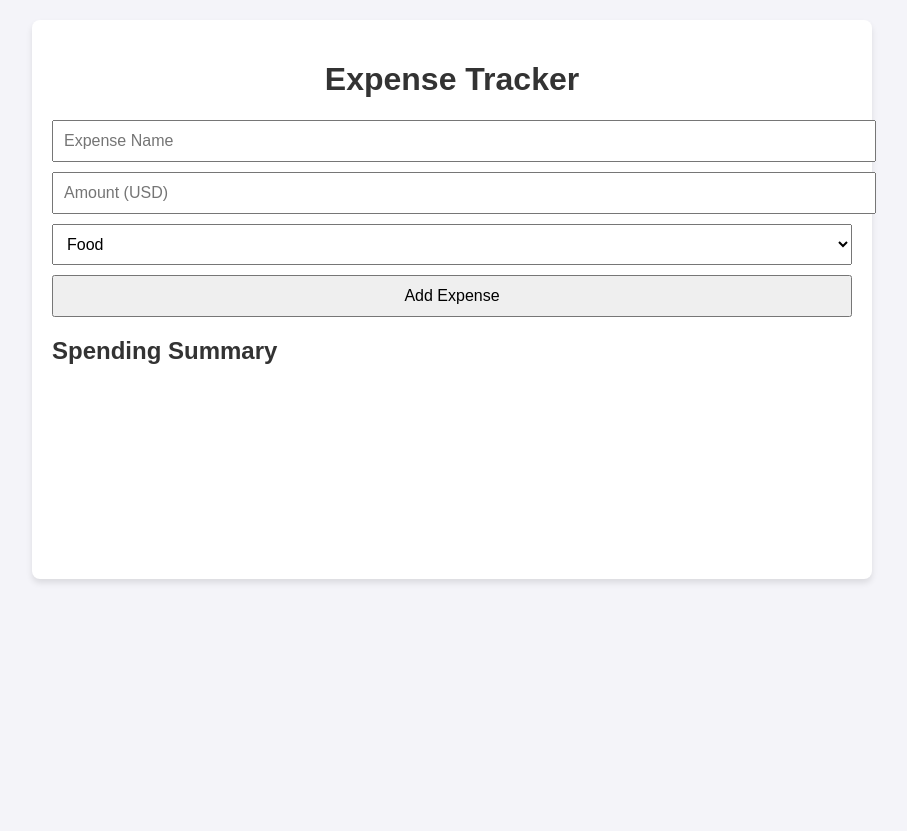
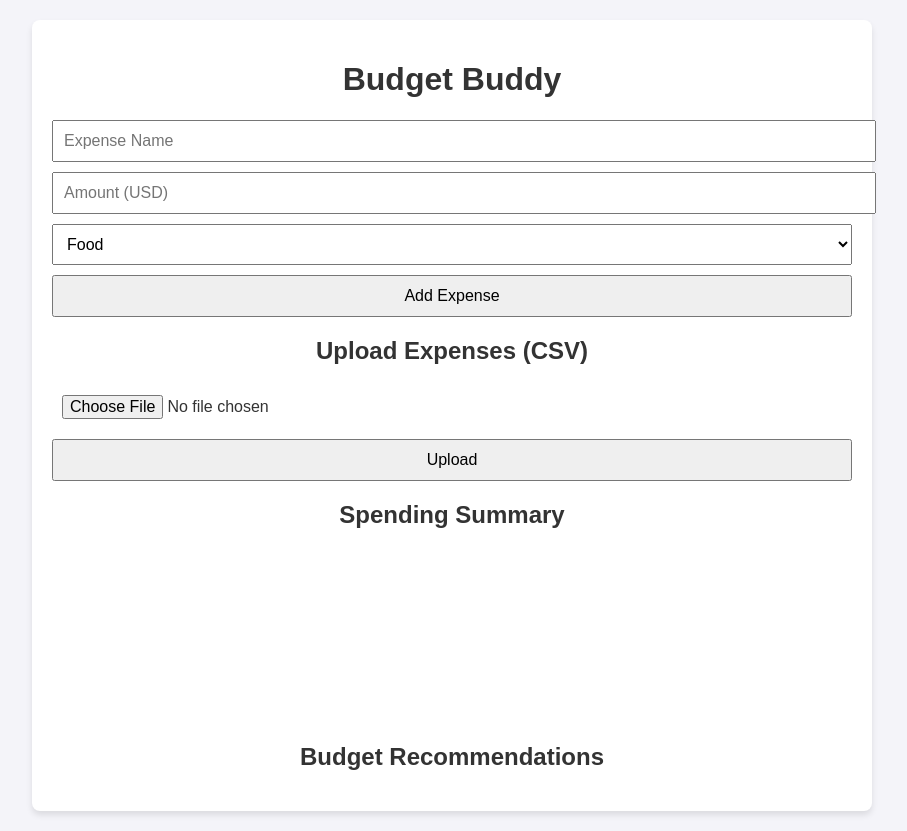
Before and after one commit to siamanna/BudgetBuddy, a Flask app: page / in a window 1280 px wide. Shown: the whole page, without its empty margins (188-1095 px from the left). Before the commit the page ends 583 px from the top, so only its background shows below. Run offline with Flask 3, Linux system fonts and the light colour scheme; a map, chart or similar area stays blank; some libraries are stand-ins or nearby versions.

```diff
--- a/templates/index.html
+++ b/templates/index.html
@@ -3,49 +3,17 @@
   <head>
     <meta charset="utf-8">
     <meta name="viewport" content="width=device-width, initial-scale=1">
-    <title>Expense Tracker</title>
+    <title>Budget Buddy</title>
+    <link rel="stylesheet" href="style.css">
     <script defer src="/__/firebase/11.1.0/firebase-app-compat.js"></script>
     <script defer src="/__/firebase/11.1.0/firebase-database-compat.js"></script>
     <script defer src="/__/firebase/init.js?useEmulator=true"></script>
     <script src="https://cdn.jsdelivr.net/npm/chart.js"></script>
-    <style>
-      body {
-        background: #f4f4f9;
-        color: #333;
-        font-family: Arial, sans-serif;
-        margin: 0;
-        padding: 0;
-      }
-      .container {
-        max-width: 800px;
-        margin: 20px auto;
-        padding: 20px;
-        background: #fff;
-        border-radius: 8px;
-        box-shadow: 0 4px 6px rgba(0, 0, 0, 0.1);
-      }
-      h1 {
-        text-align: center;
-      }
-      form {
-        margin-bottom: 20px;
-      }
-      input, select, button {
-        display: block;
-        width: 100%;
-        margin-bottom: 10px;
-        padding: 10px;
-        font-size: 16px;
-      }
-      canvas {
-        max-width: 100%;
-        margin-top: 20px;
-      }
-    </style>
+    <script defer src="script.js"></script>
   </head>
   <body>
     <div class="container">
-      <h1>Expense Tracker</h1>
+      <h1>Budget Buddy</h1>
 
       <!-- Expense Logging Form -->
       <form id="expense-form">
@@ -60,62 +28,24 @@
         <button type="submit">Add Expense</button>
       </form>
 
+      <!-- CSV Upload -->
+      <div id="csv-upload">
+        <h2>Upload Expenses (CSV)</h2>
+        <input type="file" id="csv-file" accept=".csv" />
+        <button id="upload-btn">Upload</button>
+      </div>
+
       <!-- Dashboard -->
       <div id="dashboard">
         <h2>Spending Summary</h2>
         <canvas id="expense-chart"></canvas>
       </div>
+
+      <div id="recommendations">
+        <h2>Budget Recommendations</h2>
+        <ul id="recommendations-list"></ul>
+      </div>
+
     </div>
-
-    <script>
-      // Firebase Realtime Database Setup
-      const database = firebase.database();
-
-      // Expense Form Handling
-      const form = document.getElementById('expense-form');
-      form.addEventListener('submit', (event) => {
-        event.preventDefault();
-        const name = document.getElementById('expense-name').value;
-        const amount = parseFloat(document.getElementById('expense-amount').value);
-        const category = document.getElementById('expense-category').value;
-
-        // Push to Firebase
-        database.ref('expenses/').push({ name, amount, category });
-        form.reset();
-      });
-
-      // Fetch and Display Data
-      const ctx = document.getElementById('expense-chart').getContext('2d');
-      const chartData = { labels: [], data: [] };
-
-      const updateChart = () => {
-        new Chart(ctx, {
-          type: 'pie',
-          data: {
-            labels: chartData.labels,
-            datasets: [{
-              label: 'Spending by Category',
-              data: chartData.data,
-              backgroundColor: ['#FF6384', '#36A2EB', '#FFCE56', '#AA65CC'],
-            }]
-          }
-        });
-      };
-
-      database.ref('expenses/').on('value', (snapshot) => {
-        const data = snapshot.val();
-        const categories = {};
-
-        // Aggregate Data by Category
-        for (let id in data) {
-          const expense = data[id];
-          categories[expense.category] = (categories[expense.category] || 0) + expense.amount;
-        }
-
-        chartData.labels = Object.keys(categories);
-        chartData.data = Object.values(categories);
-        updateChart();
-      });
-    </script>
   </body>
 </html>
--- /dev/null
+++ b/templates/script.js
@@ -0,0 +1,78 @@
+// Firebase Realtime Database Setup
+const database = firebase.database();
+
+// Expense Form Handling
+const form = document.getElementById('expense-form');
+form.addEventListener('submit', (event) => {
+  event.preventDefault();
+  const name = document.getElementById('expense-name').value;
+  const amount = parseFloat(document.getElementById('expense-amount').value);
+  const category = document.getElementById('expense-category').value;
+
+  // Push to Firebase
+  database.ref('expenses/').push({ name, amount, category });
+  form.reset();
+});
+
+// CSV Upload Handling
+const uploadBtn = document.getElementById('upload-btn');
+const csvFileInput = document.getElementById('csv-file');
+
+uploadBtn.addEventListener('click', () => {
+  const file = csvFileInput.files[0];
+  if (!file) {
+    alert('Please select a CSV file.');
+    return;
+  }
+
+  const reader = new FileReader();
+  reader.onload = (event) => {
+    const rows = event.target.result.split('\n');
+    rows.forEach((row) => {
+      const [name, amount, category] = row.split(',');
+      if (name && amount && category) {
+        database.ref('expenses/').push({
+          name: name.trim(),
+          amount: parseFloat(amount.trim()),
+          category: category.trim(),
+        });
+      }
+    });
+    alert('CSV uploaded successfully!');
+    csvFileInput.value = ''; // Clear input after upload
+  };
+  reader.readAsText(file);
+});
+
+// Fetch and Display Data
+const ctx = document.getElementById('expense-chart').getContext('2d');
+const chartData = { labels: [], data: [] };
+
+const updateChart = () => {
+  new Chart(ctx, {
+    type: 'pie',
+    data: {
+      labels: chartData.labels,
+      datasets: [{
+        label: 'Spending by Category',
+        data: chartData.data,
+        backgroundColor: ['#FF6384', '#36A2EB', '#FFCE56', '#AA65CC'],
+      }]
+    }
+  });
+};
+
+database.ref('expenses/').on('value', (snapshot) => {
+  const data = snapshot.val();
+  const categories = {};
+
+  // Aggregate Data by Category
+  for (let id in data) {
+    const expense = data[id];
+    categories[expense.category] = (categories[expense.category] || 0) + expense.amount;
+  }
+
+  chartData.labels = Object.keys(categories);
+  chartData.data = Object.values(categories);
+  updateChart();
+});
--- /dev/null
+++ b/templates/style.css
@@ -0,0 +1,32 @@
+body {
+    background: #f4f4f9;
+    color: #333;
+    font-family: Arial, sans-serif;
+    margin: 0;
+    padding: 0;
+  }
+  .container {
+    max-width: 800px;
+    margin: 20px auto;
+    padding: 20px;
+    background: #fff;
+    border-radius: 8px;
+    box-shadow: 0 4px 6px rgba(0, 0, 0, 0.1);
+  }
+  h1, h2 {
+    text-align: center;
+  }
+  form, #csv-upload {
+    margin-bottom: 20px;
+  }
+  input, select, button {
+    display: block;
+    width: 100%;
+    margin-bottom: 10px;
+    padding: 10px;
+    font-size: 16px;
+  }
+  canvas {
+    max-width: 100%;
+    margin-top: 20px;
+  }
```
